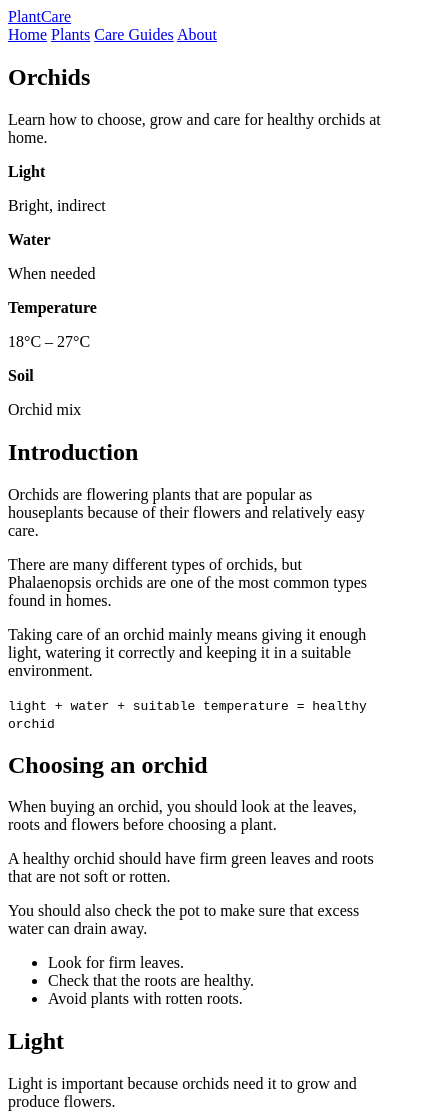
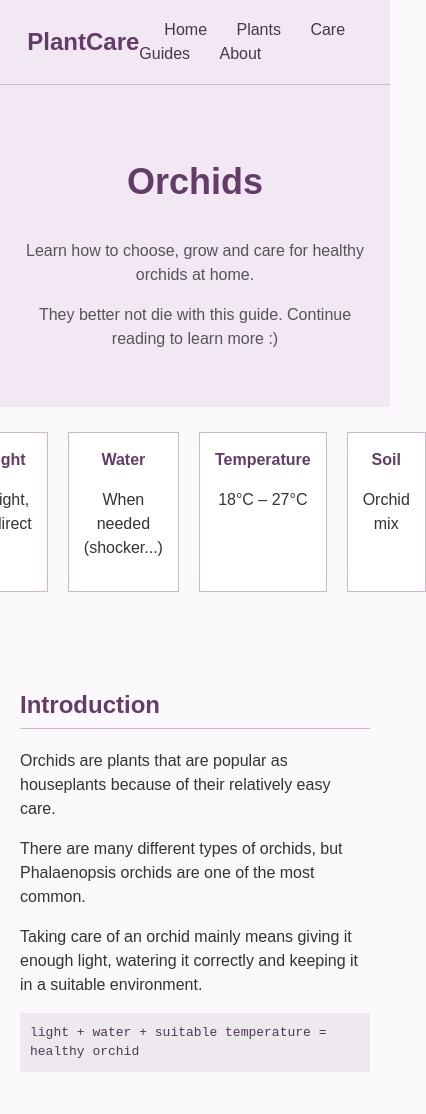
Before and after one commit to itsjennyii/Plant-Care, a plain HTML site: page orchids.html in a window 390 px wide. Shown: the top 1114 px of the page, 426 px wide, since content can reach past the window. Drawn offline with Linux system fonts and the light colour scheme.

Commit message:
posledni?

```diff
--- a/orchids.css
+++ b/orchids.css
@@ -97,33 +97,3 @@ footer {
     background-color: #f1e8f3;
     border-top: 1px solid #cdb8d1;
 }
-
-
-
-@media (max-width: 700px) {
-
-    .header {
-        display: block;
-        text-align: center;
-    }
-
-    nav {
-        margin-top: 15px;
-    }
-
-    nav a {
-        margin: 0 5px;
-    }
-
-    .quick-info {
-        display: block;
-    }
-
-    .quick-info div {
-        margin: 10px auto;
-    }
-
-    .care-section {
-        margin: 20px;
-    }
-}
--- a/orchids.html
+++ b/orchids.html
@@ -4,14 +4,12 @@
     <meta charset="UTF-8">
     <meta name="viewport" content="width=device-width, initial-scale=1.0">
     <title>PlantCare - Orchids</title>
-    <link rel="stylesheet" href="orchid.css">
+    <link rel="stylesheet" href="orchids.css">
 </head>
 
 <body>
-
     <header class="header">
         <a href="index.html" class="logo">PlantCare</a>
-
         <nav>
             <a href="index.html">Home</a>
             <a href="index.html#plants">Plants</a>
@@ -21,12 +19,11 @@
     </header>
 
     <main>
-
         <section class="plant-hero">
             <h1>Orchids</h1>
             <p>Learn how to choose, grow and care for healthy orchids at home.</p>
+            <p>They better not die with this guide. Continue reading to learn more :&#41</p>
         </section>
-
         <section class="quick-info">
             <div>
                 <strong>Light</strong>
@@ -35,7 +32,7 @@
 
             <div>
                 <strong>Water</strong>
-                <p>When needed</p>
+                <p>When needed &#40shocker...&#41</p>
             </div>
 
             <div>
@@ -51,8 +48,8 @@
 
         <section class="care-section" id="Introduction">
             <h2>Introduction</h2>
-            <p>Orchids are flowering plants that are popular as houseplants because of their flowers and relatively easy care.</p>
-            <p>There are many different types of orchids, but Phalaenopsis orchids are one of the most common types found in homes.</p>
+            <p>Orchids are plants that are popular as houseplants because of their relatively easy care.</p>
+            <p>There are many different types of orchids, but Phalaenopsis orchids are one of the most common.</p>
             <p>Taking care of an orchid mainly means giving it enough light, watering it correctly and keeping it in a suitable environment.</p>
             <code>light + water + suitable temperature = healthy orchid</code>
         </section>
@@ -62,7 +59,6 @@
             <p>When buying an orchid, you should look at the leaves, roots and flowers before choosing a plant.</p>
             <p>A healthy orchid should have firm green leaves and roots that are not soft or rotten.</p>
             <p>You should also check the pot to make sure that excess water can drain away.</p>
-
             <ul>
                 <li>Look for firm leaves.</li>
                 <li>Check that the roots are healthy.</li>
@@ -78,7 +74,6 @@
             <code>bright indirect light</code>
 
             <ul>
-                <li>An east-facing window can work well.</li>
                 <li>Keep the plant away from very strong afternoon sunlight.</li>
             </ul>
         </section>
@@ -101,7 +96,7 @@
         <section class="care-section" id="Temperature_and_humidity">
             <h2>Temperature and humidity</h2>
             <p>Orchids generally prefer warm temperatures and moderate humidity.</p>
-            <p>Normal indoor temperatures are usually suitable for many common orchids.</p>
+            <p>Normal indoor temperatures are usually suitable.</p>
             <p>Try to keep the plant away from cold drafts and heating devices such as radiators.</p>
             <code>18°C - 27°C</code>
 
@@ -114,7 +109,7 @@
 
         <section class="care-section" id="Repotting">
             <h2>Repotting</h2>
-            <p>Orchids do not need to be repotted very often. Repotting is usually necessary when the growing medium starts to break down or the plant has outgrown its pot.</p>
+            <p>Orchids do not need to be repotted very often.</p>
             <p>Normal garden soil should not be used because orchid roots need air around them.</p>
             <p>Special orchid mixes usually contain materials such as bark that allow water to drain and air to reach the roots.</p>
             <code>orchid roots need air</code>
--- a/styles.css
+++ b/styles.css
@@ -40,7 +40,6 @@ nav a:hover {
     padding: 80px 7%;
     background-color: #edf5ed;
 }
-
 
 .neco {
     color: #66896d;
@@ -116,12 +115,10 @@ nav a:hover {
 
 
 .guides {
-    max-width: none;
     background-color: #edf5ed;
 }
 
 .guide-grid {
-    max-width: 1000px;
     margin: auto;
     display: grid;
     grid-template-columns: repeat(2, 1fr);
@@ -162,33 +159,3 @@ footer {
     border-top: 1px solid #dfe7df;
     color: #788178;
 }
-
-
-
-@media (max-width: 700px) {
-
-    .header {
-        display: block;
-        text-align: center;
-    }
-
-    nav {
-        margin-top: 15px;
-    }
-
-    nav a {
-        margin: 0 8px;
-    }
-
-    .plant-grid {
-        grid-template-columns: 1fr;
-    }
-
-    .guide-grid {
-        grid-template-columns: 1fr;
-    }
-
-    .hero h1 {
-        font-size: 40px;
-    }
-}
```
Also changed, not shown: index.html (+13 -21 lines).
